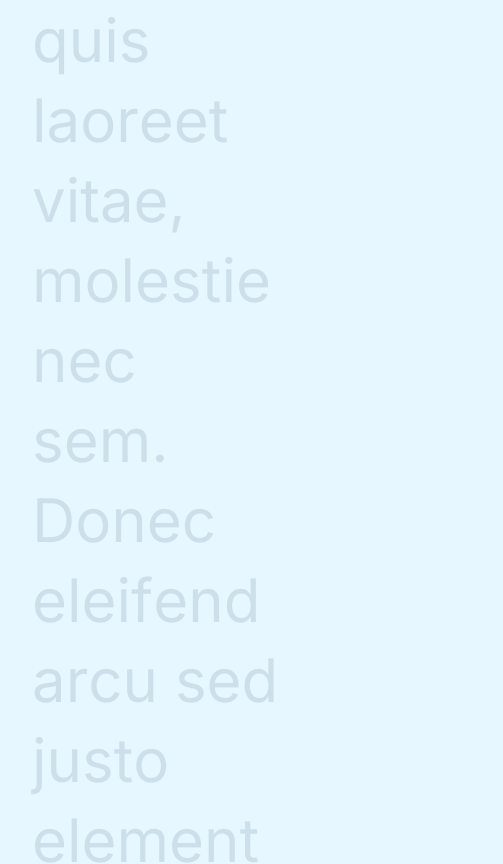
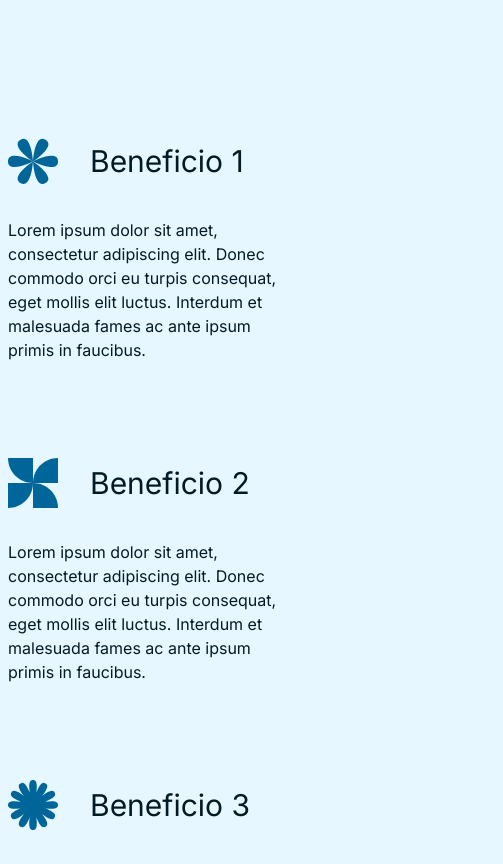
Before and after one commit to O-Gui-Carvalho/CtrlDev, a Next.js app: page / in a window 390 px wide. Shown: the part 1580-2444 px from the top of the page, 503 px wide, since content can reach past the window. Built offline with nearby package versions, Linux system fonts and the light colour scheme.

Commit message:
About section mobile optimization

```diff
--- a/src/components/about/About.jsx
+++ b/src/components/about/About.jsx
@@ -9,38 +9,38 @@ gsap.registerPlugin(ScrollTrigger);
 
 const About = () => {
     useGSAP(() => {
-        gsap.from(gsap.utils.toArray('.about-card'), {
+        gsap.utils.toArray('.about-card').forEach((card, i) => {
+        gsap.from(card, {
             scrollTrigger: {
-                trigger: '#cards',
-                start: 'center 90%',
-                end: 'bottom 50%',
-                scrub: true,
+            trigger: card,
+            start: 'top 90%',
             },
+            duration: 1,
             opacity: 0,
             y: -150,
-            stagger: 0.1,
-            ease: 'power3.inOut'
-        })
-
+            delay: i * 0.1,
+            ease: 'power3.inOut',
+        });
+        });
     }, [])
 
   return (
-    <div className='grid grid-cols-12 px-8 gap-8'>
+    <div className='grid grid-cols-4 md:grid-cols-8 lg:grid-cols-12 gap-2 md:gap-4 lg:gap-8 px-2 md:px-4 lg:px-8'>
 
-        <TextScroll className="col-span-9 mt-64 text-6xl leading-20">
+        <TextScroll className="col-span-3 md:col-span-6 lg:col-span-9 mt-64 text-[clamp(2rem,5vw,60px)] leading-snug">
             Vestibulum nunc ipsum, hendrerit quis laoreet vitae, molestie nec sem. Donec eleifend arcu sed justo elementum fermentum.
         </TextScroll>
 
-        <div id='cards' className="col-span-12 grid grid-cols-12 gap-8">
+        <div id='cards' className="col-span-3 md:col-span-7 lg:col-span-12 grid grid-cols-4 md:grid-cols-8 lg:grid-cols-12 gap-8 mt-64">
             <AboutCard className="about-card col-start-1" imageSrc={'/star.svg'} imageAlt={'Beneficio 1'} title={'Beneficio 1'}>
                 <p>Lorem ipsum dolor sit amet, consectetur adipiscing elit. Donec commodo orci eu turpis consequat, eget mollis elit luctus. Interdum et malesuada fames ac ante ipsum primis in faucibus.</p>
             </AboutCard>
 
-            <AboutCard className="about-card col-start-5" imageSrc={'/square.svg'} imageAlt={'Beneficio 2'} title={'Beneficio 2'}>
+            <AboutCard className="about-card col-start-1 lg:col-start-5 pt-16 lg:pt-0" imageSrc={'/square.svg'} imageAlt={'Beneficio 2'} title={'Beneficio 2'}>
                 <p>Lorem ipsum dolor sit amet, consectetur adipiscing elit. Donec commodo orci eu turpis consequat, eget mollis elit luctus. Interdum et malesuada fames ac ante ipsum primis in faucibus.</p>
             </AboutCard>
 
-            <AboutCard className="about-card col-start-9" imageSrc={'/sun.svg'} imageAlt={'Beneficio 3'} title={'Beneficio 3'}>
+            <AboutCard className="about-card col-start-1 lg:col-start-9 pt-16 lg:pt-0" imageSrc={'/sun.svg'} imageAlt={'Beneficio 3'} title={'Beneficio 3'}>
                 <p>Lorem ipsum dolor sit amet, consectetur adipiscing elit. Donec commodo orci eu turpis consequat, eget mollis elit luctus. Interdum et malesuada fames ac ante ipsum primis in faucibus.</p>
             </AboutCard>
         </div>
--- a/src/components/about/AboutCard.jsx
+++ b/src/components/about/AboutCard.jsx
@@ -3,7 +3,7 @@ import React from 'react'
 
 const AboutCard = ({imageSrc, imageAlt, title, children, className}) => {
   return (
-    <div className={`col-span-3 mt-64 ${className}`}>
+    <div className={`col-span-full lg:col-span-3 ${className}`}>
         <div className="flex gap-8 items-center pb-8">
             <Image src={imageSrc} alt={imageAlt} width={50} height={50}/>
             <span className='text-3xl'>{title}</span>
```
